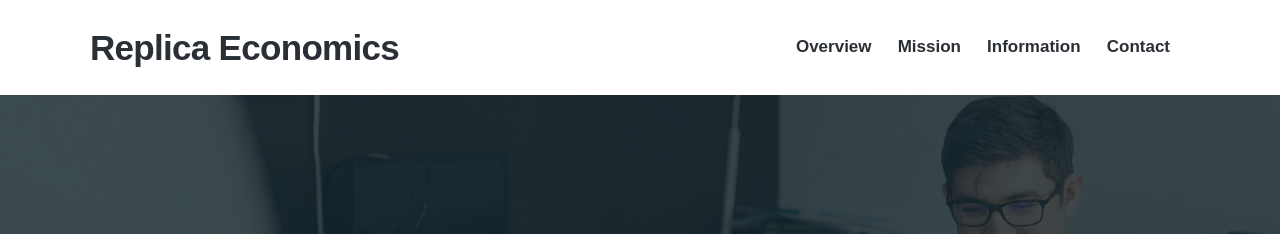
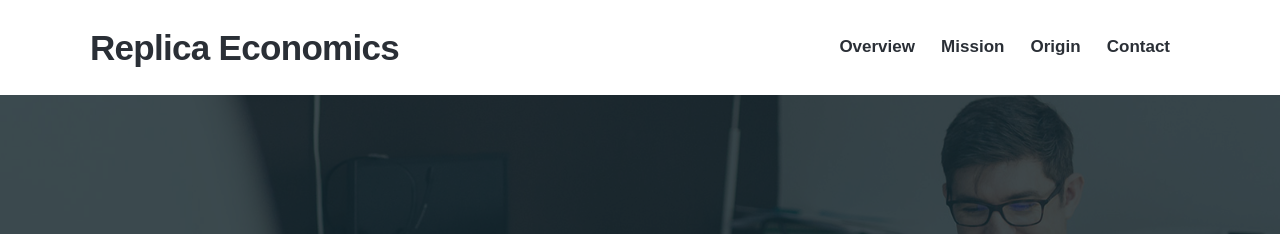
Before and after one commit to ishyu/Replica-Economics, a Jekyll site: the page built from index.html, in a window 1280 px wide. Shown: the top 234 px of the page. Built offline with Jekyll 4.4.1, drawn with Linux system fonts in a browser that asks for light colours; nearby versions of some CDN libraries; some web fonts are replaced.

Commit message:
Update settings.yml

```diff
--- a/_data/settings.yml
+++ b/_data/settings.yml
@@ -12,7 +12,7 @@ menu_settings:
       url: '/'
     - title: 'Mission'
       url: '/blog/'
-    - title: 'Information'
+    - title: 'Origin'
       url: '/about'
     - title: 'Contact'
       url: '/contact'
```
